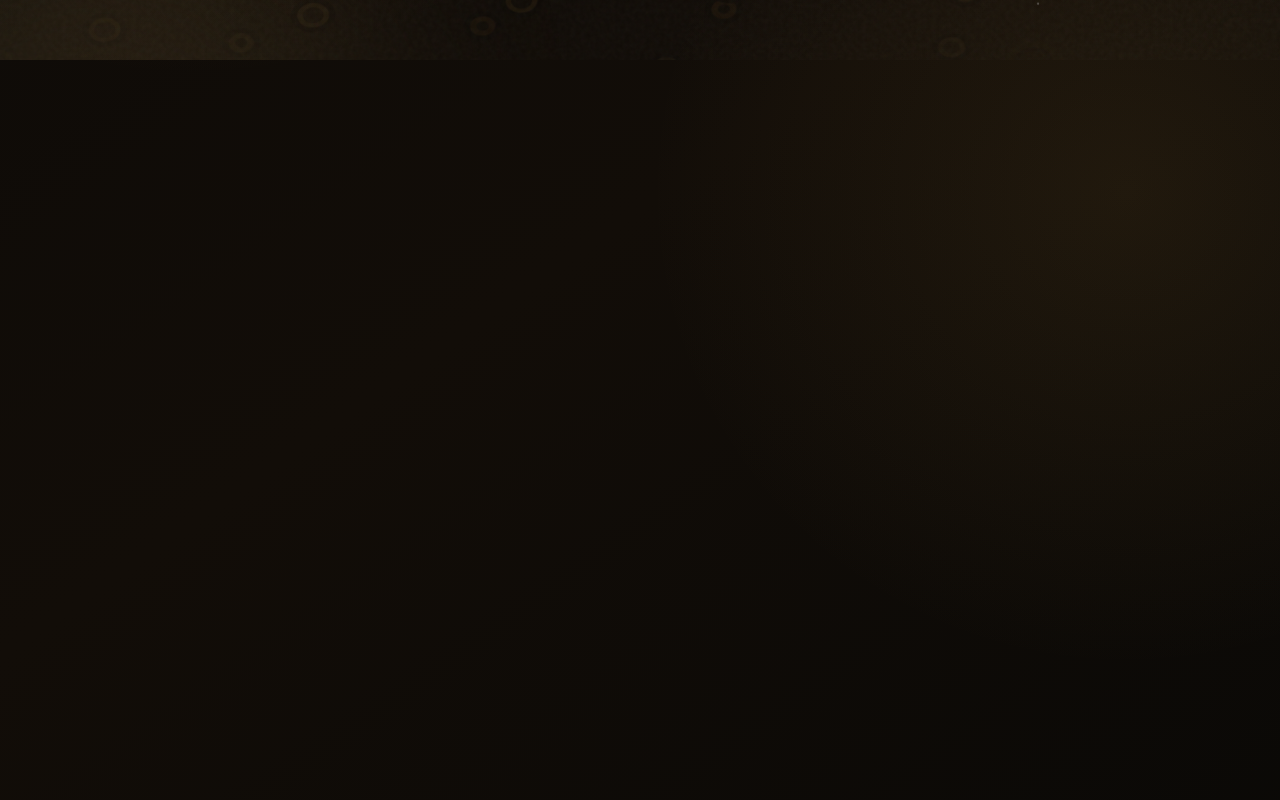
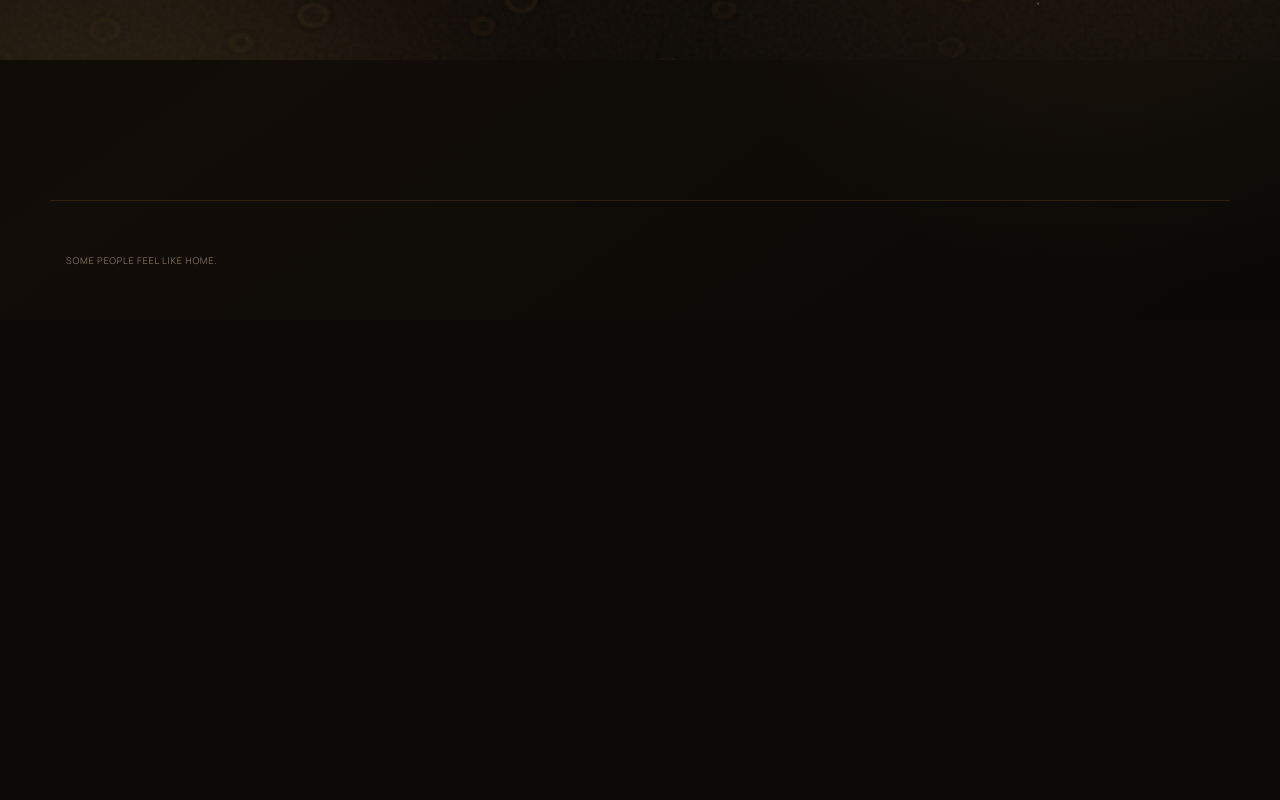
Before and after one commit to scholes572/clairev2, a React (Vite) app: page / in a window 1280 px wide. Shown: the part 740-1540 px from the top of the page. After the commit the page ends 1060 px from the top, so only its background shows below. Built offline with nearby package versions, Linux system fonts and the light colour scheme.

Commit message:
Made changes

```diff
--- a/src/App.tsx
+++ b/src/App.tsx
@@ -520,7 +520,6 @@ function Background() {
 }
 
 function Landing({ go }: { go: (p: Page) => void }) {
-  const [magic, setMagic] = useState(0);
   return (
     <>
       <section className="hero wrap">
@@ -562,6 +561,7 @@ function Landing({ go }: { go: (p: Page) => void }) {
           <Star className="spark" />
         </div>
       </section>
+      <section className="wrap">
         <div className="marquee">
           <span>
             <Sparkles />
@@ -572,75 +572,8 @@ function Landing({ go }: { go: (p: Page) => void }) {
             Just for Claire <Star />
           </span>
         </div>
-      <section className={`surprise wrap ${magic > 0 ? "cosmic-active" : ""}`}>
-        <div className="cosmic-card">
-          <div className="cosmic-idle">
-            <div className="cosmic-heart">
-              <Sparkles />
-              <i />
-              <i />
-            </div>
-            <span className="kicker">One more thing</span>
-            <h2>You’re an awesome friend.</h2>
-            <p>A year and a half of friendship, plenty of laughs, and vibes that never miss.</p>
-            <button className="primary cosmic-trigger" onClick={() => setMagic(magic + 1)}>
-              <Sparkles />
-              Open the vibe check
-              <span />
-            </button>
-          </div>
-          {magic > 0 && <CosmicReveal key={magic} replay={() => setMagic(magic + 1)} />}
-        </div>
       </section>
     </>
-  );
-}
-
-function CosmicReveal({ replay }: { replay: () => void }) {
-  return (
-    <div className="cosmic-reveal">
-      <div className="cosmic-flash" />
-      <div className="portal" aria-hidden="true">
-        <div className="portal-glow" />
-        <div className="portal-ring ring-one" />
-        <div className="portal-ring ring-two" />
-        <div className="portal-ring ring-three" />
-        <div className="portal-core">
-          <Sparkles />
-        </div>
-      </div>
-      <div className="cosmic-stars" aria-hidden="true">
-        {Array.from({ length: 46 }).map((_, i) => (
-          <i
-            key={i}
-            style={
-              {
-                "--r": `${i * 7.83}deg`,
-                "--d": `${120 + (i % 7) * 42}px`,
-                "--delay": `${(i % 8) * 0.035}s`,
-              } as React.CSSProperties
-            }
-          />
-        ))}
-      </div>
-      <div className="comets" aria-hidden="true">
-        {Array.from({ length: 5 }).map((_, i) => (
-          <i key={i} />
-        ))}
-      </div>
-      <div className="cosmic-message">
-        <span>1.5 years of friendship and counting</span>
-        <h2>
-          Always bringing
-          <em>the vibes.</em>
-        </h2>
-        <p>Funny, full of energy, and a great friend to have around. Here’s to more good times.</p>
-        <button onClick={replay}>
-          <Sparkles />
-          Play it again
-        </button>
-      </div>
-    </div>
   );
 }
 
```
Lines whose indentation alone changed are shown as unchanged.
